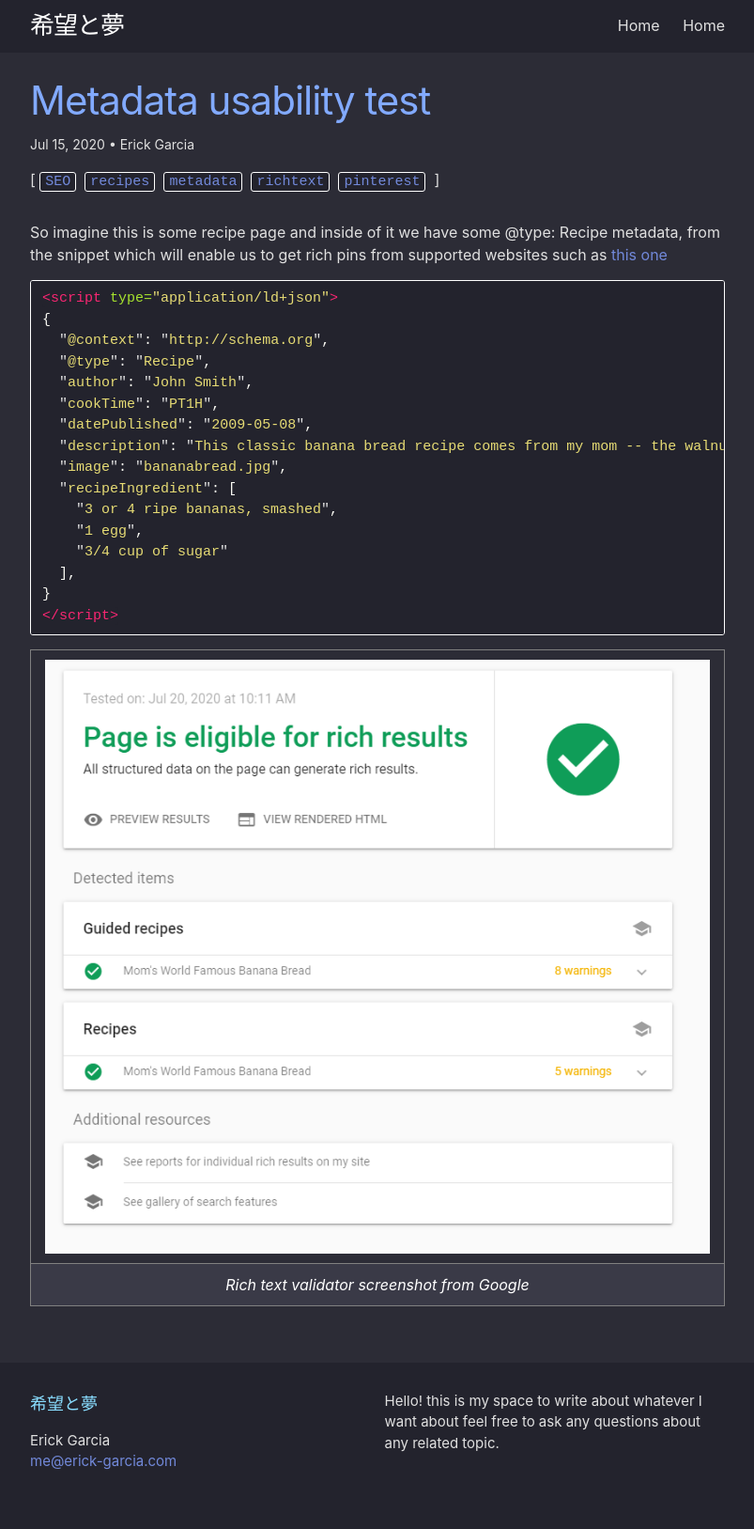
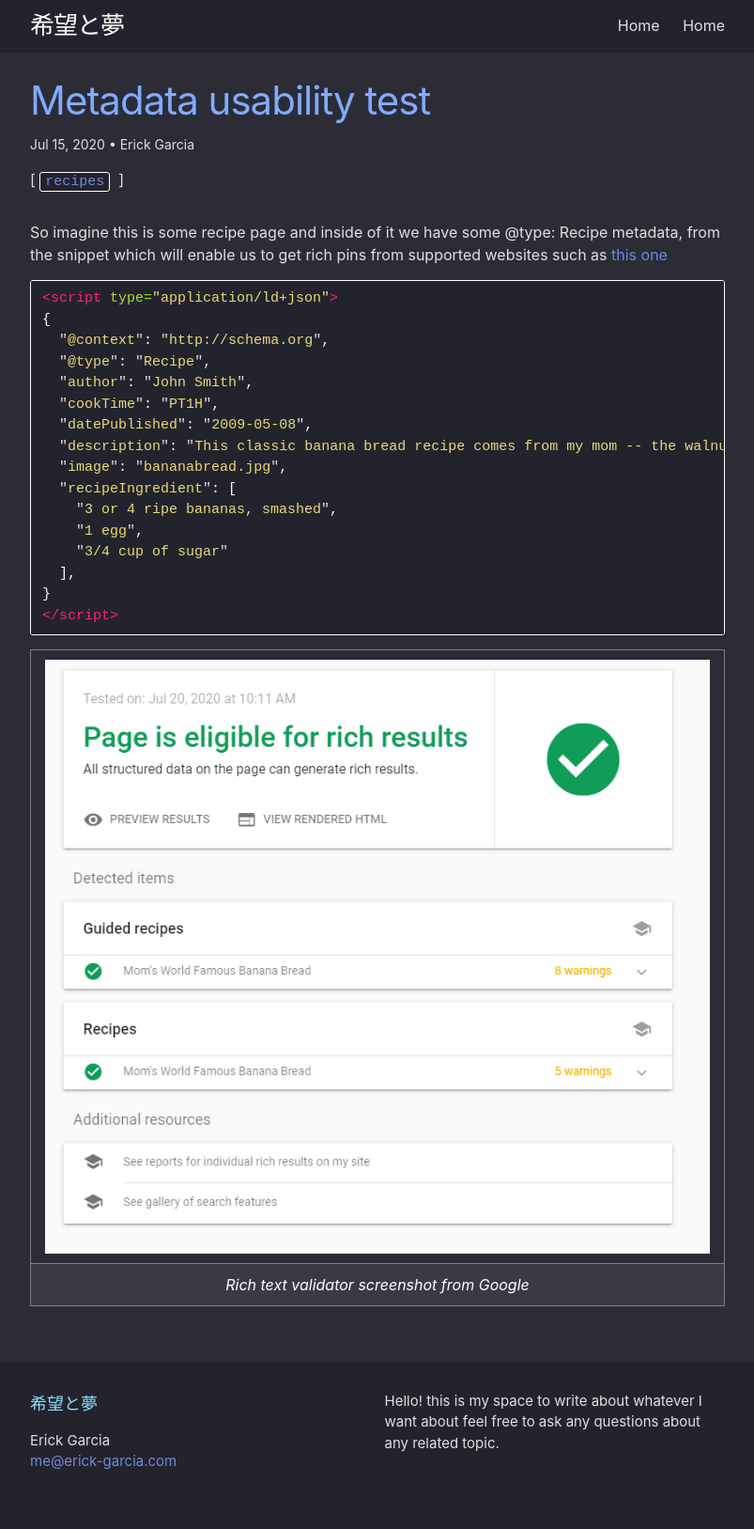
Before and after one commit to garciaErick/blog, a Jekyll site: the page built from _posts/2020-07-15-metadata-test.md, in a window 1280 px wide. Shown: the whole page at 94% size, without its empty margins (238-1041 px from the left). Built offline with Jekyll 4.4.1, drawn with Linux system fonts in a browser that asks for light colours.

Commit message:
Update 2020-07-15-metadata-test.md

```diff
--- a/_posts/2020-07-15-metadata-test.md
+++ b/_posts/2020-07-15-metadata-test.md
@@ -3,7 +3,7 @@ layout: post
 title: Metadata usability test
 # Author.
 author: Erick Garcia
-tags: SEO recipes metadata richtext pinterest
+tags: recipes
 ---
 
 So imagine this is some recipe page and inside of it we have some @type: Recipe metadata, from the snippet which will enable us to get rich pins from supported websites such as [this one](https://www.pinterest.com.mx/pin/706924472751471915/)
```
